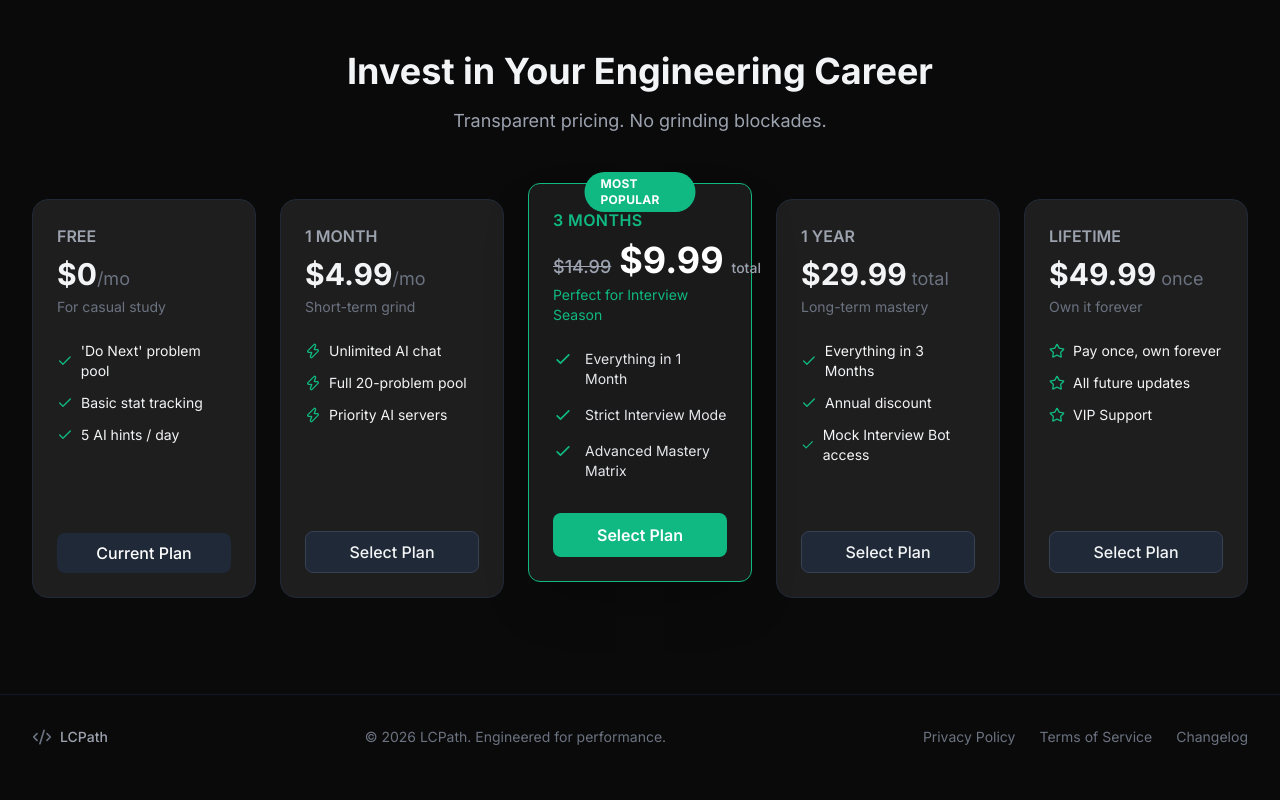
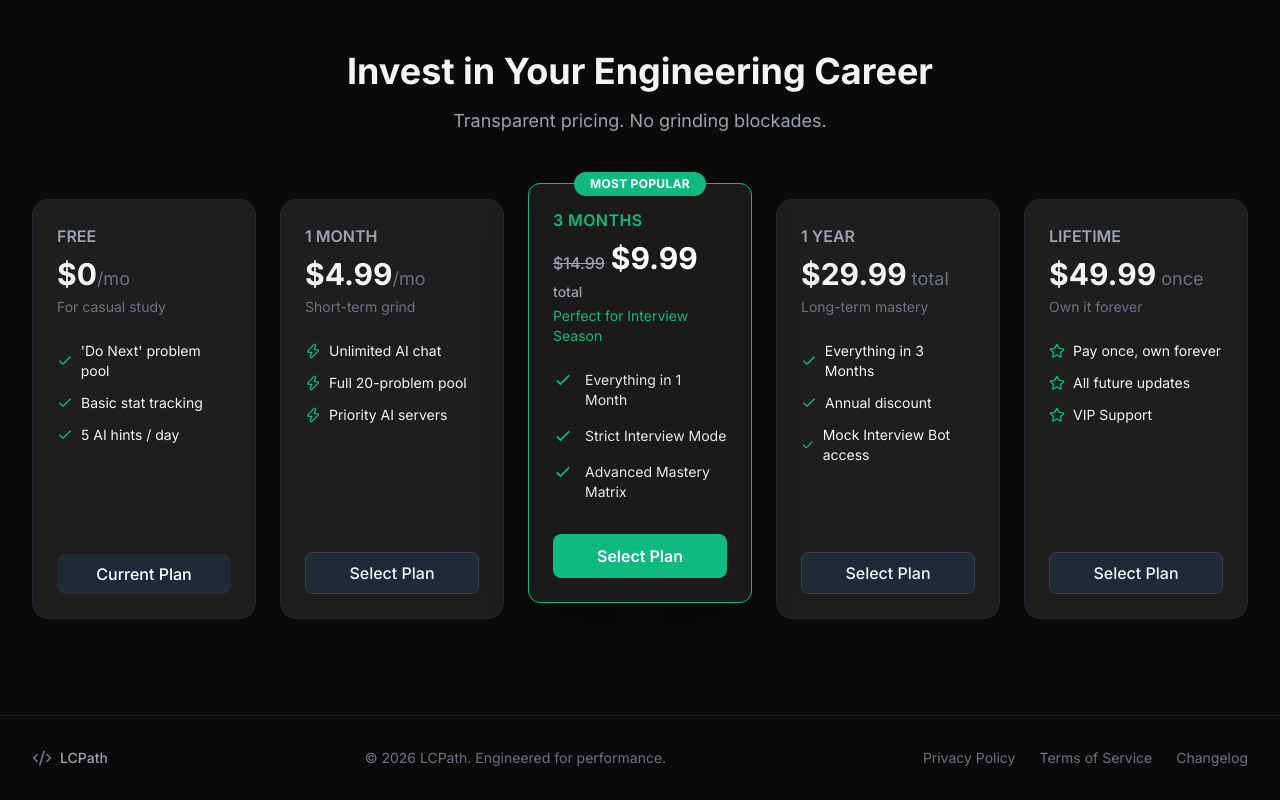
Before and after one commit to OmKadu786/LC-Path, a browser extension: page LandingPage/index.html in a window 1280 px wide. Shown: the part 2274-3074 px from the top of the page. Before the commit the page ends 3053 px from the top, so only its background shows below. Drawn offline with nearby package versions, Linux system fonts and the light colour scheme.

Commit message:
Fix alignment and wrapping on 3-month pricing card

```diff
--- a/LandingPage/index.html
+++ b/LandingPage/index.html
@@ -297,15 +297,15 @@
                 <!-- 3 Months (Most Popular) -->
                 <div class="relative bg-[#1a1a1a] text-white p-6 rounded-xl border border-emerald-500 flex flex-col font-sans transform md:-translate-y-4 shadow-2xl glow">
 
-                  <div class="absolute -top-3 left-1/2 -translate-x-1/2 bg-emerald-500 text-white text-xs font-bold px-4 py-1 rounded-full tracking-wide">
+                  <div class="absolute -top-3 left-1/2 -translate-x-1/2 bg-emerald-500 text-white text-xs font-bold px-4 py-1 rounded-full tracking-wide whitespace-nowrap">
                     MOST POPULAR
                   </div>
 
                   <h3 class="text-emerald-500 font-semibold mb-2 tracking-wide">3 MONTHS</h3>
 
-                  <div class="flex items-baseline gap-2 mb-1">
-                    <span class="text-gray-400 line-through text-lg font-medium">$14.99</span>
-                    <span class="text-4xl font-bold text-white">$9.99</span>
+                  <div class="flex items-baseline gap-1.5 mb-1 flex-wrap">
+                    <span class="text-gray-400 line-through text-base font-medium">$14.99</span>
+                    <span class="text-3xl font-bold text-white">$9.99</span>
                     <span class="text-gray-400 text-sm font-medium">total</span>
                   </div>
 
```
